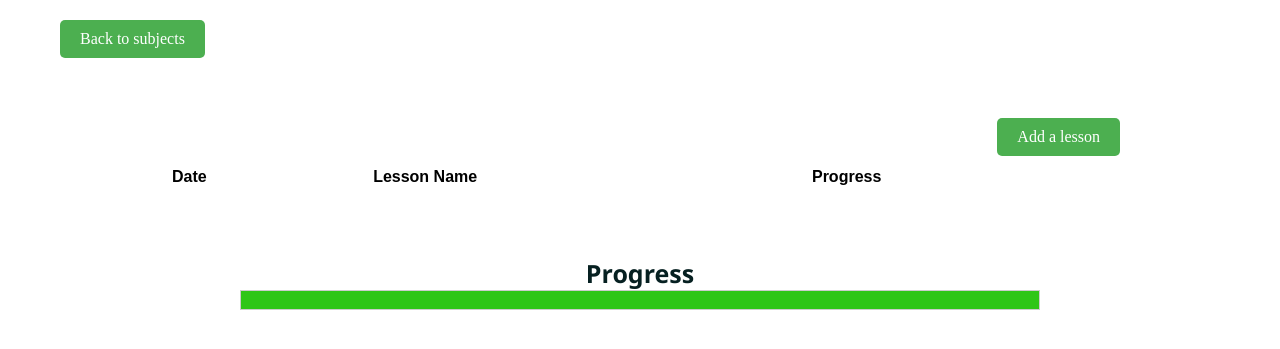
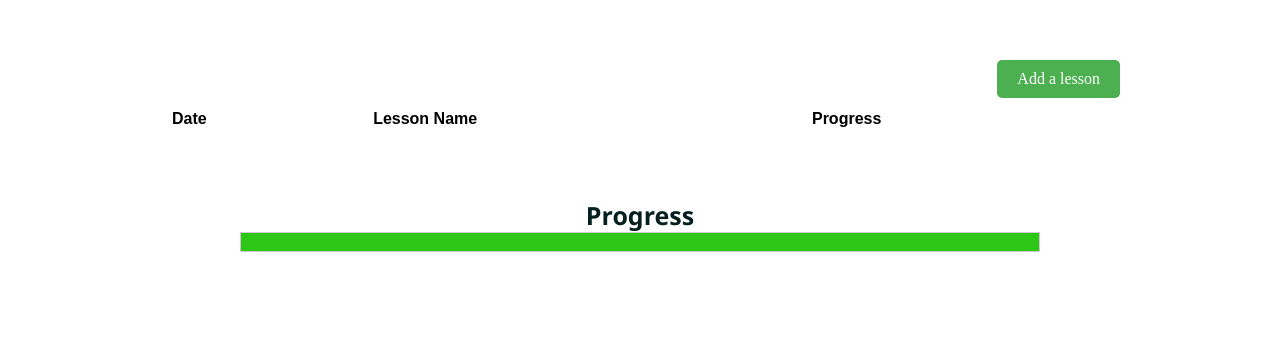
Before and after one commit to edvardsmazprecnieks/SetBox, a Flask app: template app/templates/subjects/subject.html in a window 1280 px wide. Shown: the part 50-399 px from the top of the page. Run offline with Flask 3, Linux system fonts and the light colour scheme; the template is opened without the code that fills it, so the values that code supplies are empty.

Commit message:
removed back to subjects button

```diff
--- a/app/static/css/subject.css
+++ b/app/static/css/subject.css
@@ -9,7 +9,6 @@
 table, .progress-bar {
     border-collapse: collapse;
     width: 100%;
-    /*max-width: 800px;*/
     margin: 0 auto;
     font-size: 16px;
     font-family: Arial, sans-serif;
@@ -53,17 +52,6 @@ table, .progress-bar {
     color: grey;
   }
 
-  #back-to-subjects {
-    display: block;
-    width: fit-content;
-    margin: 20px 0 0 20px;
-    background-color: #4CAF50;
-    color: white;
-    padding: 10px 20px;
-    border-radius: 5px;
-    cursor: pointer;
-  }
-
   #add-a-lesson {
     display: block;
     width: fit-content;
--- a/app/templates/subjects/subject.html
+++ b/app/templates/subjects/subject.html
@@ -5,7 +5,6 @@
 {% endblock %}
 
 {% block main %}
-    <a href="/subject" class="button" id="back-to-subjects">Back to subjects</a>
     <div class="container">
     <h2>{{ subject_name.name }}</h2>
     <div class="button-container">
```
